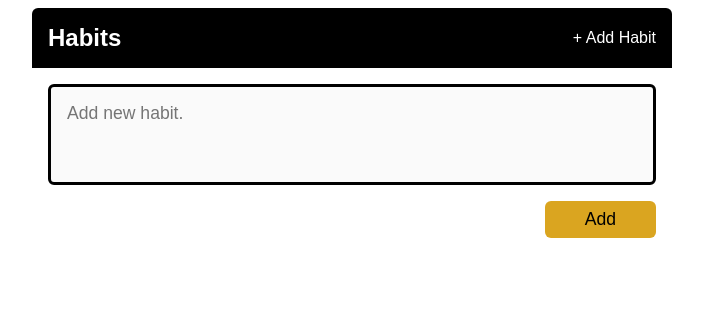
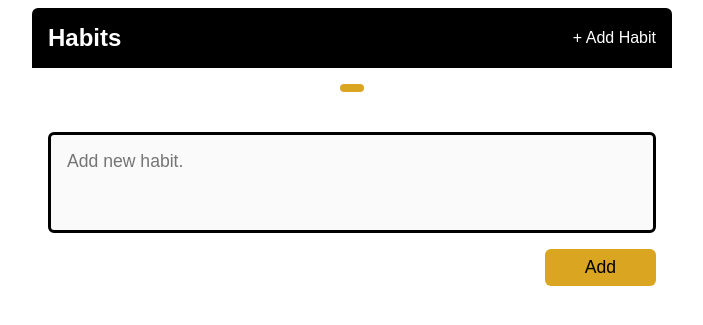
Before and after one commit to BruceJ18/Habit-Tracker, a Flask app: template templates/add.html in a window 1280 px wide. Shown: the top 325 px of the page, without its empty margins (288-991 px from the left). Run offline with Flask 3, Linux system fonts and the light colour scheme; the template is opened without the code that fills it, so the values that code supplies are empty.

Commit message:
Add dates styling and date functionalities.

```diff
--- a/app.py
+++ b/app.py
@@ -1,11 +1,30 @@
+import datetime
 from flask import Flask, render_template, request
 
 app = Flask(__name__)
 habits = ["Test Habit"]
 
+
+
+
+@app.context_processor
+def add_calc_date_range():
+    def date_range(start: datetime.date):
+        dates = [start + datetime.timedelta(days=diff) for diff in range(-3, 4)]
+        return dates
+    return {"date_range": date_range }
+
 @app.route("/")
 def index():
-    return render_template("index.html", habits=habits, title="Habit Tracker - Home")
+    date_str = request.args.get("date")
+    if date_str:
+        selected_date = datetime.date.isoformat(date_str)
+    else:
+        selected_date = datetime.date.today()
+    return render_template("index.html",
+                           habits=habits,
+                           title="Habit Tracker - Home",
+                           selected_date=selected_date)
 
 
 
@@ -14,4 +33,4 @@
     if request.method == "POST":
         habits.append(request.form.get("habit"))
 
-    return render_template("add.html", title="Habit Tracker - Add Habit")
+    return render_template("add.html", title="Habit Tracker - Add Habit", selected_date=datetime.date.today())
--- a/static/css/main.css
+++ b/static/css/main.css
@@ -68,3 +68,45 @@
     padding: 0.5rem 2.5rem;
     align-self: flex-end;
 }
+
+.dates {
+    display: flex;
+    justify-content: space-around;
+    color: black;
+    font-size: 1.1rem;
+    margin-bottom: 2.5rem;
+}
+
+.dates__link {
+    color: inherit;
+    text-decoration: none;
+    outline: none;
+
+    padding: 0.25rem 0.75rem;
+    border-radius: 6px;
+}
+
+.dates__link--current {
+    background-color: goldenrod;
+}
+
+.date {
+    display: flex;
+    flex-direction: column;
+    align-items: center;
+}
+
+.dates__link:first-of-type,
+.dates__link:last-of-type,
+.dates__link:nth-of-type(2),
+.dates__link:nth-last-of-type(2) {
+    display: none;
+}
+
+@media screen and (min-width: 35rem) {
+    .dates__link:first-of-type,
+    .dates__link:last-of-type {
+        display: block;
+    }
+
+}
--- a/templates/layout.html
+++ b/templates/layout.html
@@ -17,6 +17,18 @@
             {% endif %}
         </header>
         <main class="main">
+            <section class="dates">
+                {% for date in date_range(selected_date) %}
+                    <a
+                    class="dates__link {{ 'dates__link--current' if loop.index0 == 3 else '' }}"
+                    href="{{ url_for('index', date=date) }}">
+                    <time class="date" datetime="{{ date }}">
+                        <span>{{ date.strftime("%a")}}</span>
+                        <span>{{ date.strftime("%d")}}</span>
+                    </time>
+                    </a>
+                {% endfor %}
+            </section>
             {% block main_content%}
             {% endblock %}
         </main>
```
